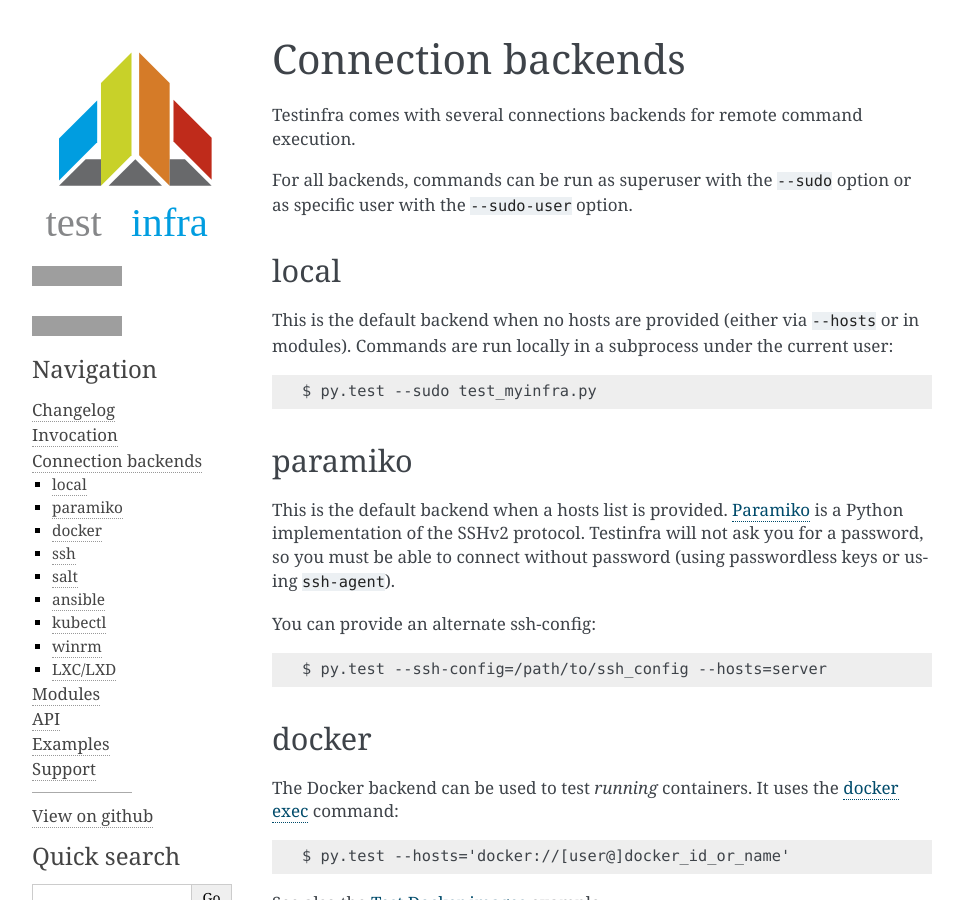
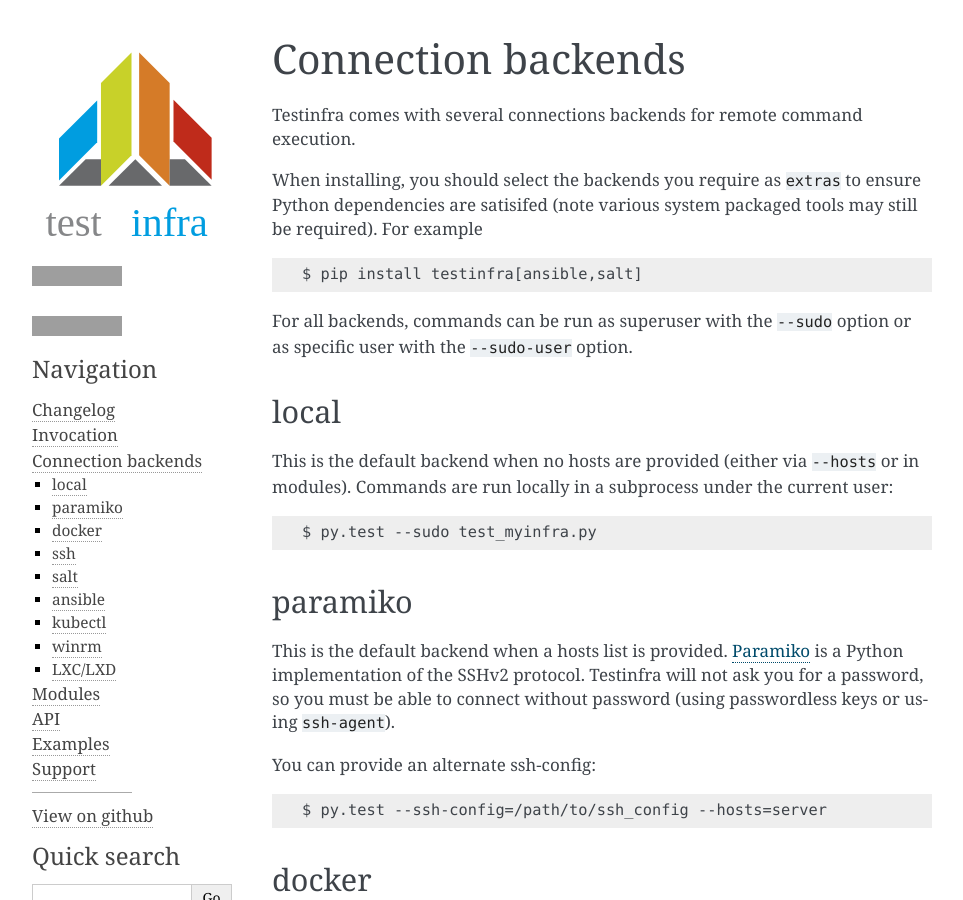
Before and after one commit to pytest-dev/pytest-testinfra, a Sphinx documentation site: the page built from doc/source/backends.rst, in a window 1280 px wide and 900 px high, cut to the strip 0-900 px from the top of the window. Shown: the whole strip, without its empty margins (148-1111 px from the left). Built offline with Sphinx 7.4.7, drawn with Linux system fonts in a browser that asks for light colours; comment, search, counter and statistics services are not loaded; grey boxes are pictures that could not be loaded.

Commit message:
Add extras for backend dependencies
This adds environment selectors for backends in setup.cfg.  The
inspiration here is that the ansible backend actually requires
paramiko but it isn't specified anywhere.  Having environment markers
makes it a bit eaiser in CI environments to ensure everything is
present.

I've taken a guess at the requirements for the others; although
they're simple I think it's good for consistency to have all backends
with their own environment.  A documentation note is added too.

```diff
--- a/doc/source/backends.rst
+++ b/doc/source/backends.rst
@@ -1,7 +1,14 @@
 Connection backends
 ===================
 
-Testinfra comes with several connections backends for remote command execution.
+Testinfra comes with several connections backends for remote command
+execution.
+
+When installing, you should select the backends you require as
+``extras`` to ensure Python dependencies are satisifed (note various
+system packaged tools may still be required).  For example ::
+
+    $ pip install testinfra[ansible,salt]
 
 For all backends, commands can be run as superuser with the ``--sudo``
 option or as specific user with the ``--sudo-user`` option.
```
Also changed, not shown: setup.cfg (+10 -0 lines).
